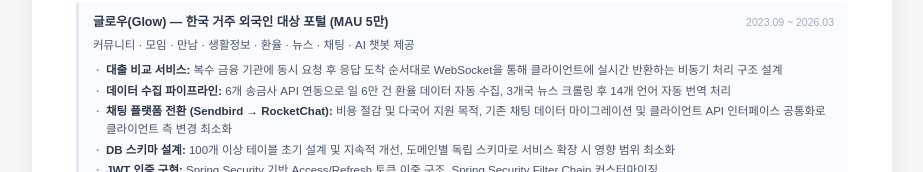
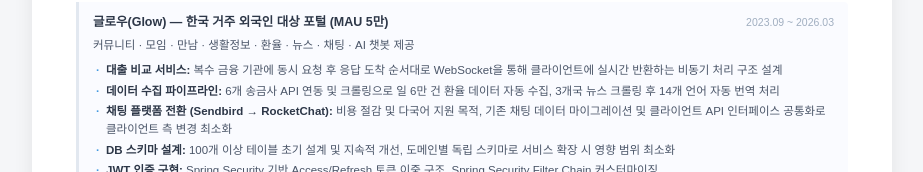
Before and after one commit to hyemii/resume, a plain HTML site: page index.html in a window 1280 px wide. Shown: the part 404-576 px from the top of the page, without its empty margins (178-1101 px from the left). Drawn offline with Linux system fonts and the light colour scheme.

Commit message:
Update index.html

```diff
--- a/index.html
+++ b/index.html
@@ -84,7 +84,7 @@
                 </li>
                 <li>
                   <strong>데이터 수집 파이프라인:</strong> 6개 송금사 API
-                  연동으로 일 6만 건 환율 데이터 자동 수집, 3개국 뉴스 크롤링 후
+                  연동 및 크롤링으로 일 6만 건 환율 데이터 자동 수집, 3개국 뉴스 크롤링 후
                   14개 언어 자동 번역 처리
                 </li>
                 <li>
```
